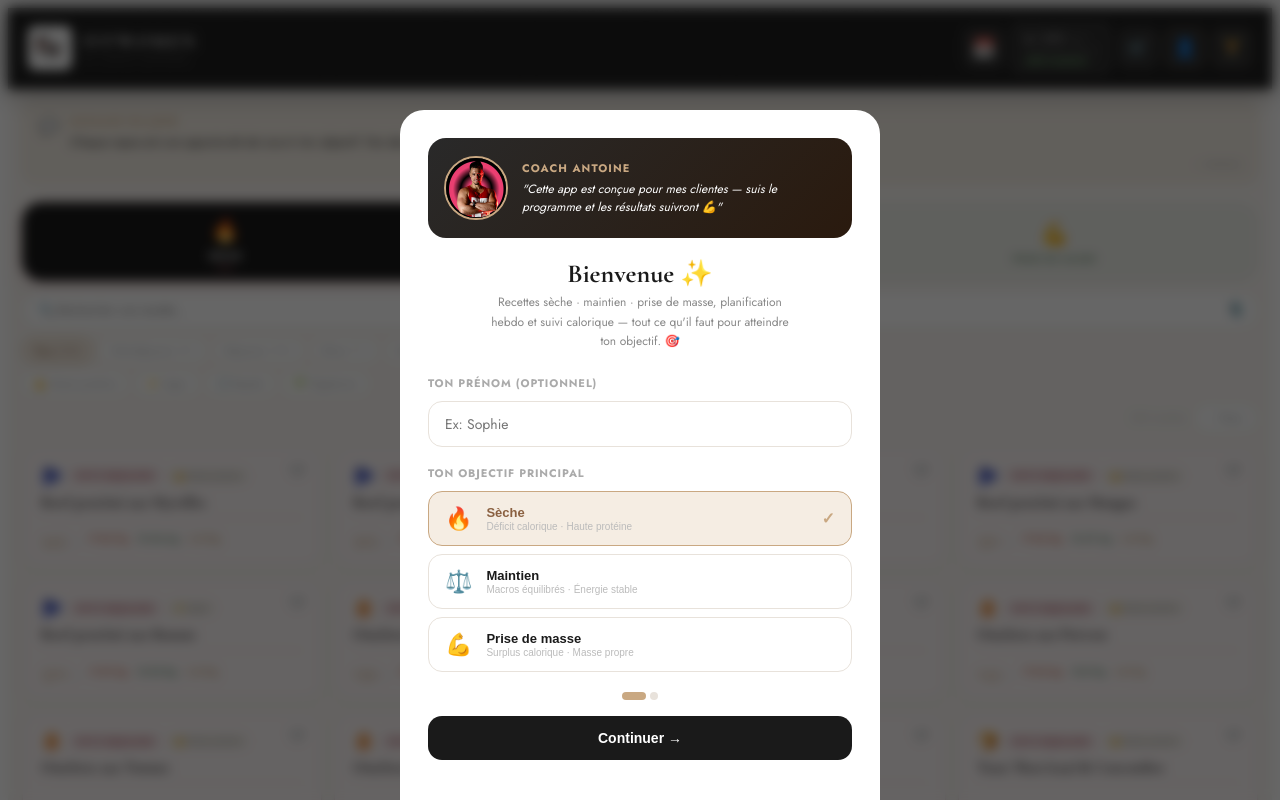
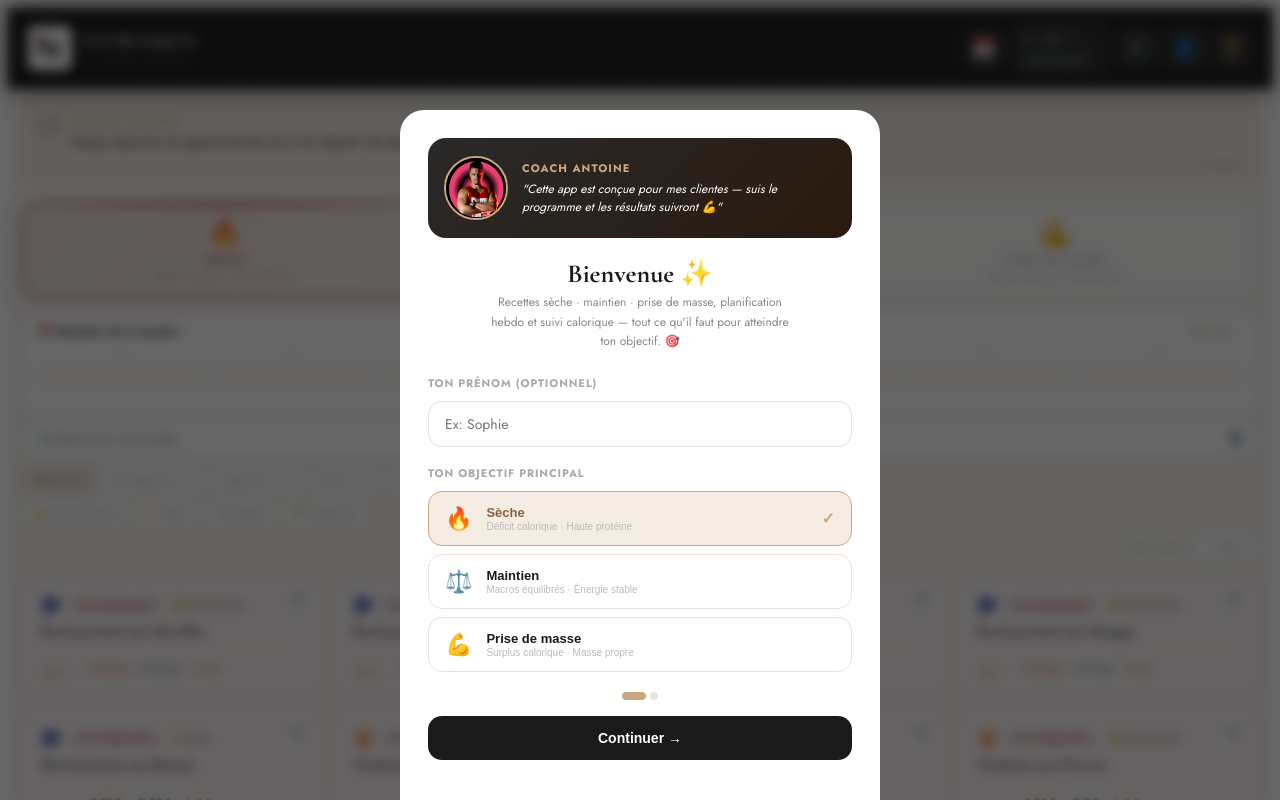
Before and after one commit to antoinedcmcoaching/Nutrition-DCM, a React (Vite) app: page / in a window 1280 px wide. Shown: the top 800 px of the page. Built offline with nearby package versions, Linux system fonts and the light colour scheme.

Commit message:
Update App.jsx

```diff
--- a/src/App.jsx
+++ b/src/App.jsx
@@ -1111,7 +1111,7 @@
             <div style={{minWidth:0}}>
               <div style={{fontFamily:"'Cormorant Garamond',serif",fontSize:18,fontWeight:700,color:"#fff",letterSpacing:"0.12em",textTransform:"uppercase",lineHeight:1}}>Fitwomen</div>
               {profile.name
-                ? <div style={{fontSize:11,color:ROSE,letterSpacing:"0.04em",marginTop:3,fontWeight:600}}>Bonjour {profile.name} 👋</div>
+                ? <div style={{fontSize:11,color:ROSE,letterSpacing:"0.04em",marginTop:2,fontWeight:600,lineHeight:1.2}}>Bonjour {profile.name} 👋 <span style={{fontSize:9,color:"rgba(255,255,255,0.25)",fontWeight:500,letterSpacing:"0.1em",textTransform:"uppercase",marginLeft:6}}>by Coach Antoine</span></div>
                 : <div style={{fontSize:9,color:"rgba(255,255,255,0.3)",letterSpacing:"0.14em",marginTop:2,textTransform:"uppercase"}}>by Coach Antoine</div>
               }
             </div>
@@ -1177,7 +1177,7 @@
         })()}
 
         {/* ── GOAL TABS ── */}
-        <div style={{display:"flex",gap:8,padding:"14px 0 10px"}}>
+        <div style={{display:"flex",gap:10,padding:"14px 0 0"}}>
           {Object.entries(GOALS).map(([key,cfg])=>(
             <button key={key} onClick={()=>{
                 const order=["seche","maintien","muscle"];
@@ -1193,24 +1193,54 @@
                 setActiveGoal(key);setSelected(null);setShowDetail(false);setPage(1);setActiveMeal("Tous");setShowFavsOnly(false);setActiveTagFilter(null);setSortBy("default");
               }}
               style={{
-                flex:1,padding:"12px 6px",
-                border:"none",
-                borderRadius:20,
-                background:activeGoal===key?DARK:cfg.color+"12",
-                color:activeGoal===key?"#fff":cfg.color,
-                fontFamily:"'Jost',sans-serif",fontWeight:600,fontSize:10,
+                flex:1,
+                padding:"16px 8px 14px",
+                border:`2px solid ${activeGoal===key?cfg.color:cfg.color+"28"}`,
+                borderRadius:18,
+                background:activeGoal===key
+                  ?`linear-gradient(135deg,${cfg.color}22,${cfg.color}10)`
+                  :darkMode?"rgba(255,255,255,0.03)":"rgba(255,255,255,0.7)",
+                color:activeGoal===key?cfg.color:T.textM,
+                fontFamily:"'Jost',sans-serif",fontWeight:600,
                 cursor:"pointer",
                 transition:"all 0.22s",
                 textAlign:"center",
-                boxShadow:activeGoal===key
-                  ?`0 4px 18px ${cfg.color}44, inset 0 1px 0 rgba(255,255,255,0.08)`
-                  :"0 1px 4px rgba(0,0,0,0.06)",
+                boxShadow:activeGoal===key?`0 6px 24px ${cfg.color}30`:"none",
+                position:"relative",
+                overflow:"hidden",
               }}>
-              <div style={{fontSize:22,marginBottom:3}}>{cfg.emoji}</div>
-              <div style={{textTransform:"uppercase",fontWeight:800,fontSize:9,letterSpacing:"0.08em"}}>{cfg.label}</div>
-              {activeGoal===key&&<div style={{width:18,height:2,borderRadius:99,background:cfg.color,margin:"5px auto 0"}}/>}
+              {activeGoal===key&&<div style={{position:"absolute",top:0,left:0,right:0,height:3,background:`linear-gradient(90deg,${cfg.color}00,${cfg.color},${cfg.color}00)`,borderRadius:"18px 18px 0 0"}}/>}
+              <div style={{fontSize:26,marginBottom:6,lineHeight:1}}>{cfg.emoji}</div>
+              <div style={{fontWeight:800,fontSize:11,letterSpacing:"0.06em",textTransform:"uppercase",marginBottom:3}}>{cfg.label}</div>
+              <div style={{fontSize:9,color:activeGoal===key?cfg.color+"bb":T.textM,lineHeight:1.3,opacity:0.8}}>{cfg.desc}</div>
             </button>
           ))}
+        </div>
+
+        {/* ── MINI SEMAINIER ── */}
+        <div style={{background:T.card,border:`1px solid ${T.border}`,borderRadius:16,padding:"12px 14px",margin:"12px 0 4px",cursor:"pointer"}} onClick={()=>setShowWeek(true)}>
+          <div style={{display:"flex",justifyContent:"space-between",alignItems:"center",marginBottom:8}}>
+            <div style={{fontSize:11,fontWeight:700,color:T.text}}>📆 Semainier de la semaine</div>
+            <div style={{fontSize:10,color:ROSE,fontWeight:700}}>Voir tout →</div>
+          </div>
+          <div style={{display:"flex",gap:4}}>
+            {DAYS.map((d,i)=>{
+              const tot=weekDayTotal(d);
+              const target=profile.calTarget||1600;
+              const pct=Math.min(100,Math.round(tot/target*100));
+              const isToday=i===(new Date().getDay()===0?6:new Date().getDay()-1);
+              const cfg2=GOALS[activeGoal];
+              return(
+                <div key={d} style={{flex:1,textAlign:"center"}}>
+                  <div style={{fontSize:8,fontWeight:isToday?800:500,color:isToday?ROSE:T.textM,marginBottom:3,letterSpacing:"0.04em"}}>{d}</div>
+                  <div style={{height:28,background:T.cardAlt,borderRadius:6,position:"relative",overflow:"hidden",border:isToday?`1px solid ${ROSE}44`:"1px solid transparent"}}>
+                    {tot>0&&<div style={{position:"absolute",bottom:0,left:0,right:0,height:`${pct}%`,background:pct>=100?`${cfg2?.color}cc`:`${cfg2?.color}88`,borderRadius:4,transition:"height 0.3s ease"}}/>}
+                  </div>
+                  <div style={{fontSize:7,color:tot>0?T.text:T.textM,marginTop:3,fontWeight:tot>0?700:400}}>{tot>0?tot+"":"-"}</div>
+                </div>
+              );
+            })}
+          </div>
         </div>
 
         {/* ── FILTRES ── */}
```
